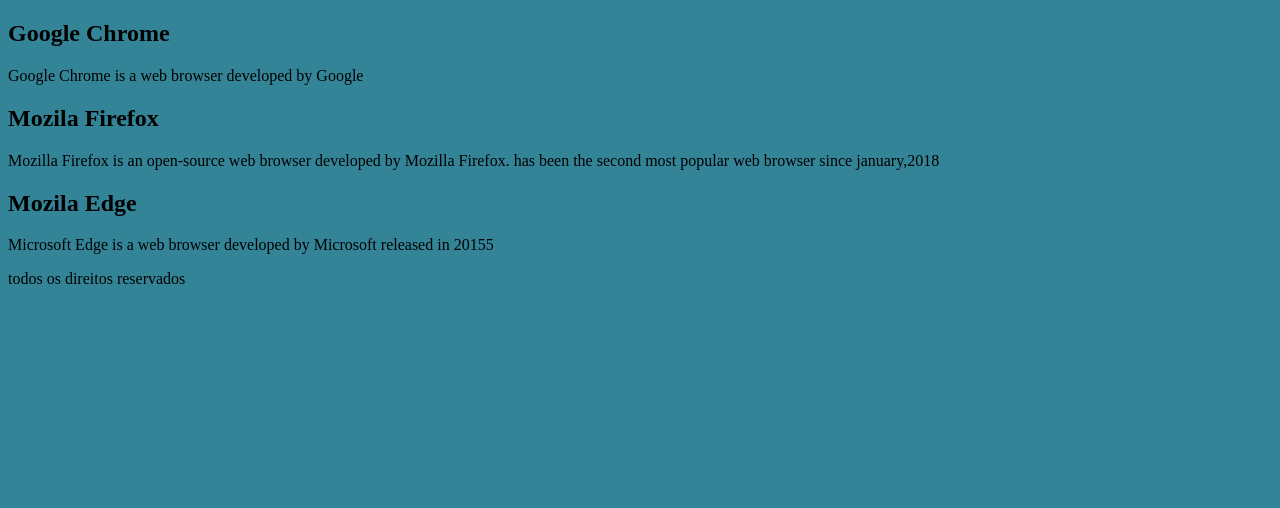
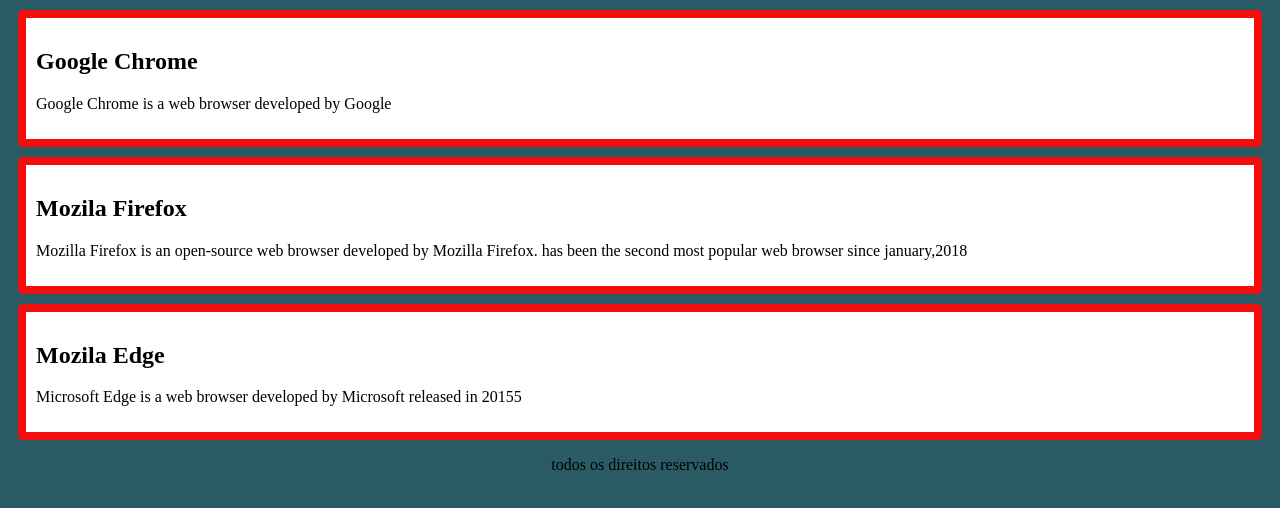
Before and after one commit to jvitorsousa/awari-blog, a plain HTML site: page index.html in a window 1280 px wide. Drawn offline with Linux system fonts and the light colour scheme.

Commit message:
adicionado js e elementos visuais como titulo, artigos e estruturas para posts

```diff
--- a/estilo.css
+++ b/estilo.css
@@ -1,3 +1,15 @@
 body{
-    background-color: #348498;
+    background-color: hsl(190, 41%, 28%);
 }
+
+.post{
+    background-color: white;
+    margin: 10px;
+    padding: 10px;
+    border-radius: 5px;
+    border: 8px solid rgb(244, 13, 13);
+}
+
+footer{
+    text-align: center;
+}
--- a/index.html
+++ b/index.html
@@ -8,21 +8,12 @@
 </html>
 <body>
     <main>
-        <article>
-            <h1>Google Chrome</h1>
-            <p> Google Chrome is a web browser developed by Google</p>
-
-            <h1>Mozila Firefox</h1>
-            <p> Mozilla Firefox is an open-source web browser developed by Mozilla Firefox. has been the second most popular web browser since january,2018</p>
-
-            <h1>Mozila Edge</h1>
-            <p> Microsoft Edge is a web browser developed by Microsoft released in 20155</p>
-
-        </article>
-
+        <div id="posts"></div>
     </main>
 
     <footer>
-        <p>todos os direitos reservados</p>
+        <p>todos os direitos reservados </p>
     </footer>
+
+    <script type="text/javascript" src="script.js"></script>
 </body>
--- /dev/null
+++ b/script.js
@@ -0,0 +1,49 @@
+const posts= [
+    {
+
+        title: "Google Chrome",
+        content: "Google Chrome is a web browser developed by Google",
+
+
+    },
+
+    {
+        title:"Mozila Firefox",
+        content:"Mozilla Firefox is an open-source web browser developed by Mozilla Firefox. has been the second most popular web browser since january,2018",
+
+    },
+
+
+
+    {
+        title:"Mozila Edge",
+        content:"Microsoft Edge is a web browser developed by Microsoft released in 20155",
+    },
+
+];
+
+const wrapper= document.getElementById("posts");
+
+for(let i = 0; i< posts.length; i++){
+
+    const post= posts[i];
+
+const article= document.createElement("article");
+article.classList.add("post")
+
+const title= document.createElement("h1");
+title.classList.add("post-title");
+const titleText= document.createTextNode(post.title);
+title.appendChild(titleText);
+article.appendChild(title);
+
+const content= document.createElement("p");
+const contentText= document.createTextNode(post.content);
+content.appendChild(contentText);
+article.appendChild(content);
+
+
+wrapper.appendChild(article);
+
+
+}
```
